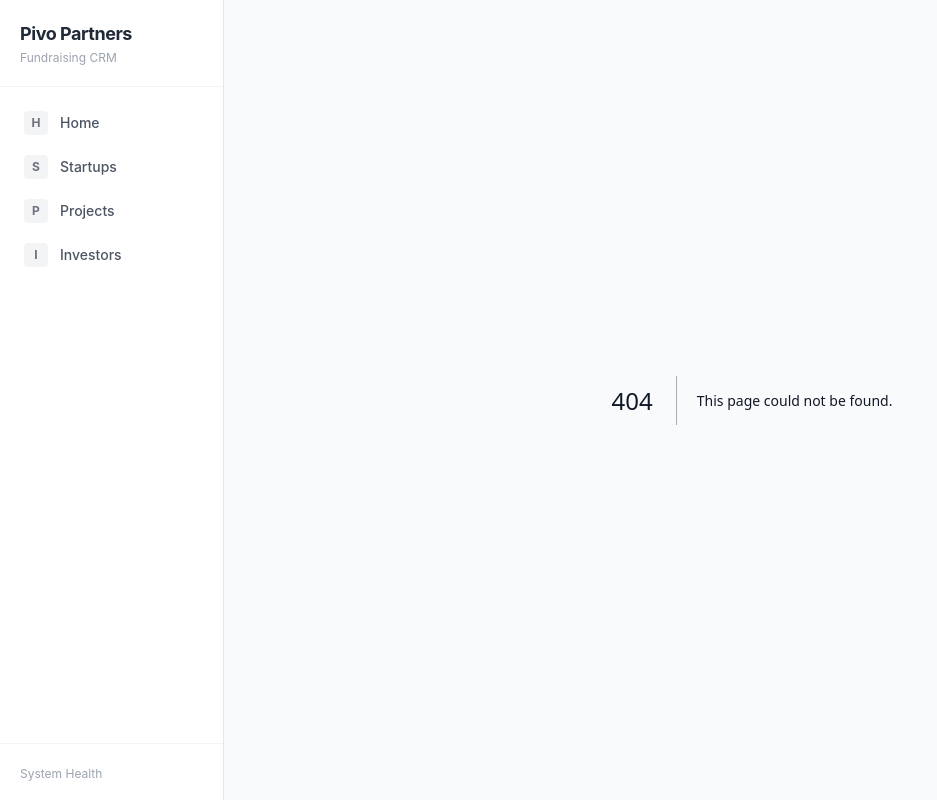
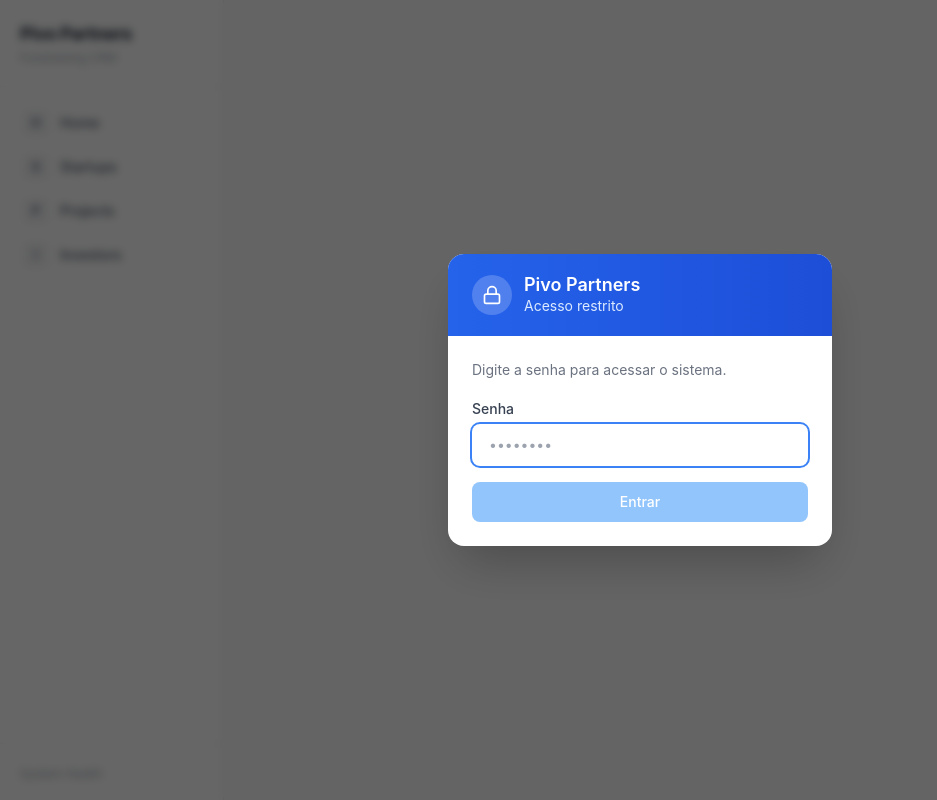
Before and after one commit to ffk2901/projeto-pivo-partners, a Next.js app: page /unlock in a window 1280 px wide. Before the commit this address had no page. Shown: the whole page, without its empty margins (0-937 px from the left). Built offline with nearby package versions, Linux system fonts and the light colour scheme.

Commit message:
feat: implement unlock functionality with password verification and middleware protection

```diff
--- /dev/null
+++ b/src/app/api/unlock/route.ts
@@ -0,0 +1,19 @@
+import { NextRequest, NextResponse } from "next/server";
+
+export async function POST(request: NextRequest) {
+  const { password } = await request.json();
+
+  if (password !== process.env.APP_PASSWORD) {
+    return NextResponse.json({ error: "Senha incorreta" }, { status: 401 });
+  }
+
+  const response = NextResponse.json({ ok: true });
+  response.cookies.set("pivo-auth", "1", {
+    httpOnly: true,
+    sameSite: "lax",
+    path: "/",
+    // 7 days
+    maxAge: 60 * 60 * 24 * 7,
+  });
+  return response;
+}
--- /dev/null
+++ b/src/app/unlock/page.tsx
@@ -0,0 +1,128 @@
+"use client";
+
+import { useState, useRef, useEffect } from "react";
+import { useRouter, useSearchParams } from "next/navigation";
+import { Suspense } from "react";
+
+function UnlockForm() {
+  const [password, setPassword] = useState("");
+  const [error, setError] = useState("");
+  const [loading, setLoading] = useState(false);
+  const inputRef = useRef<HTMLInputElement>(null);
+  const router = useRouter();
+  const searchParams = useSearchParams();
+
+  useEffect(() => {
+    inputRef.current?.focus();
+  }, []);
+
+  async function handleSubmit(e: React.FormEvent) {
+    e.preventDefault();
+    setError("");
+    setLoading(true);
+
+    try {
+      const res = await fetch("/api/unlock", {
+        method: "POST",
+        headers: { "Content-Type": "application/json" },
+        body: JSON.stringify({ password }),
+      });
+
+      if (res.ok) {
+        const from = searchParams.get("from") || "/";
+        router.push(from);
+        router.refresh();
+      } else {
+        setError("Senha incorreta. Tente novamente.");
+        setPassword("");
+        inputRef.current?.focus();
+      }
+    } catch {
+      setError("Erro ao verificar senha. Tente novamente.");
+    } finally {
+      setLoading(false);
+    }
+  }
+
+  return (
+    <div className="fixed inset-0 z-50 flex items-center justify-center bg-black/60 backdrop-blur-sm">
+      <div className="w-full max-w-sm mx-4 bg-white rounded-2xl shadow-2xl overflow-hidden">
+        {/* Header */}
+        <div className="bg-gradient-to-r from-blue-600 to-blue-700 px-6 py-5">
+          <div className="flex items-center gap-3">
+            <div className="w-10 h-10 bg-white/20 rounded-full flex items-center justify-center">
+              <svg
+                xmlns="http://www.w3.org/2000/svg"
+                className="w-5 h-5 text-white"
+                viewBox="0 0 24 24"
+                fill="none"
+                stroke="currentColor"
+                strokeWidth={2}
+                strokeLinecap="round"
+                strokeLinejoin="round"
+              >
+                <rect x="3" y="11" width="18" height="11" rx="2" ry="2" />
+                <path d="M7 11V7a5 5 0 0 1 10 0v4" />
+              </svg>
+            </div>
+            <div>
+              <h1 className="text-white font-semibold text-lg leading-tight">
+                Pivo Partners
+              </h1>
+              <p className="text-blue-100 text-sm">Acesso restrito</p>
+            </div>
+          </div>
+        </div>
+
+        {/* Body */}
+        <form onSubmit={handleSubmit} className="px-6 py-6 space-y-4">
+          <p className="text-gray-500 text-sm">
+            Digite a senha para acessar o sistema.
+          </p>
+
+          <div className="space-y-1">
+            <label
+              htmlFor="password"
+              className="text-sm font-medium text-gray-700"
+            >
+              Senha
+            </label>
+            <input
+              ref={inputRef}
+              id="password"
+              type="password"
+              value={password}
+              onChange={(e) => setPassword(e.target.value)}
+              placeholder="••••••••"
+              className="w-full px-4 py-2.5 border border-gray-200 rounded-lg text-sm focus:outline-none focus:ring-2 focus:ring-blue-500 focus:border-transparent transition"
+              required
+              disabled={loading}
+            />
+          </div>
+
+          {error && (
+            <p className="text-red-500 text-sm bg-red-50 border border-red-100 rounded-lg px-3 py-2">
+              {error}
+            </p>
+          )}
+
+          <button
+            type="submit"
+            disabled={loading || !password}
+            className="w-full bg-blue-600 hover:bg-blue-700 disabled:bg-blue-300 text-white font-medium py-2.5 rounded-lg text-sm transition-colors"
+          >
+            {loading ? "Verificando..." : "Entrar"}
+          </button>
+        </form>
+      </div>
+    </div>
+  );
+}
+
+export default function UnlockPage() {
+  return (
+    <Suspense>
+      <UnlockForm />
+    </Suspense>
+  );
+}
```
Also changed, not shown: src/middleware.ts (added, +22 -0 lines).
